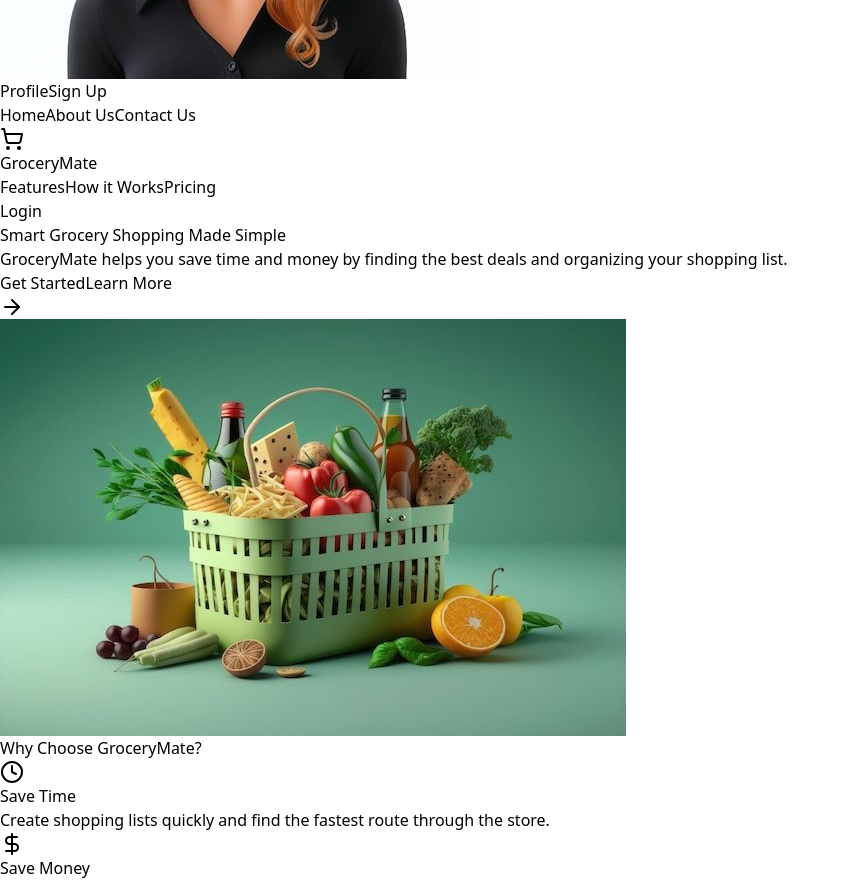
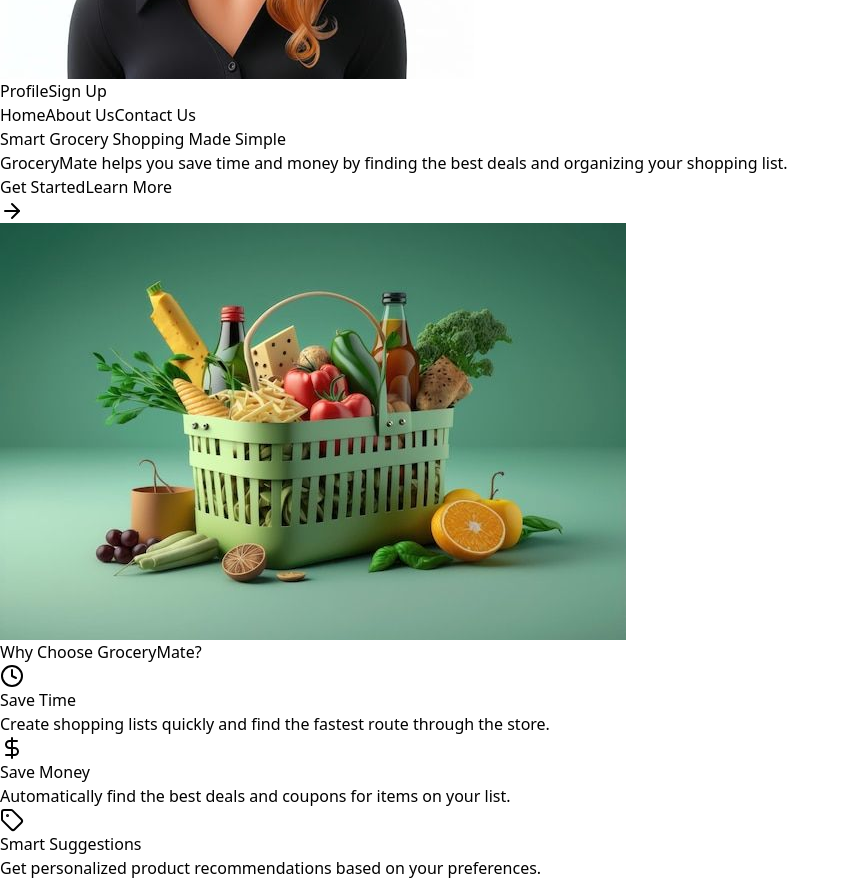
Before and after one commit to KMSDulshan/grocery-mate, a React (Vite) app in the folder frontend/: page / in a window 1280 px wide. Shown: the part 1780-2664 px from the top of the page, without its empty margins (0-850 px from the left). Built offline with nearby package versions, Linux system fonts and the light colour scheme.

Commit message:
feet:update landingpage

```diff
--- a/frontend/src/component/Landingpage.jsx
+++ b/frontend/src/component/Landingpage.jsx
@@ -6,25 +6,25 @@
 
 function LandingPage() {
   return (
-    <div className="min-h-screen bg-gradient-to-b from-green-50 to-white">
+    <div className="min-h-screen bg-gradient-to-b from-green-500 to-white">
       {/* Navigation */}
       <nav className="container mx-auto px-6 py-4">
         <div className="flex items-center justify-between">
-          <div className="flex items-center">
+          {/* <div className="flex items-center">
             <ShoppingCart className="h-8 w-8 text-green-600" />
             <span className="ml-2 text-2xl font-bold text-gray-800">GroceryMate</span>
-          </div>
-          <div className="hidden md:flex space-x-6">
+          </div> */}
+          {/* <div className="hidden md:flex space-x-6">
             <a href="#features" className="text-gray-600 hover:text-green-600 transition-colors">Features</a>
             <a href="#how-it-works" className="text-gray-600 hover:text-green-600 transition-colors">How it Works</a>
             <a href="#pricing" className="text-gray-600 hover:text-green-600 transition-colors">Pricing</a>
-          </div>
-          <button
+          </div> */}
+          {/* <button
   className="bg-white text-green-600 px-4 py-2 rounded-lg shadow-sm border border-green-200 hover:shadow-md transition-shadow"
   onClick={() => window.location.href = '/Login'}
 >
   Login
-</button>
+</button> */}
         </div>
       </nav>
 
@@ -38,14 +38,14 @@
             </p>
             <div className="mt-8 flex flex-col sm:flex-row gap-4">
             <button
-  className="bg-green-600 hover:bg-green-700 text-white font-bold py-3 px-8 rounded-lg shadow-lg hover:shadow-xl transition-all flex items-center justify-center"
+  className="bg-green-600 hover:bg-green-600 text-white font-bold py-3 px-8 rounded-lg shadow-lg hover:shadow-xl transition-all flex items-center justify-center"
   onClick={() => window.location.href = '/Login'}
 >
   Get Started
   <ArrowRight className="ml-2 h-5 w-5" />
 </button>
 
-              <button className="bg-white text-green-600 font-bold py-3 px-8 rounded-lg shadow border border-green-200 hover:shadow-md transition-all">
+              <button className="bg-white text-green-600 font-bold py-3 px-8 rounded-lg shadow border border-green-400 hover:shadow-md transition-all">
                 Learn More
               </button>
             </div>
```
